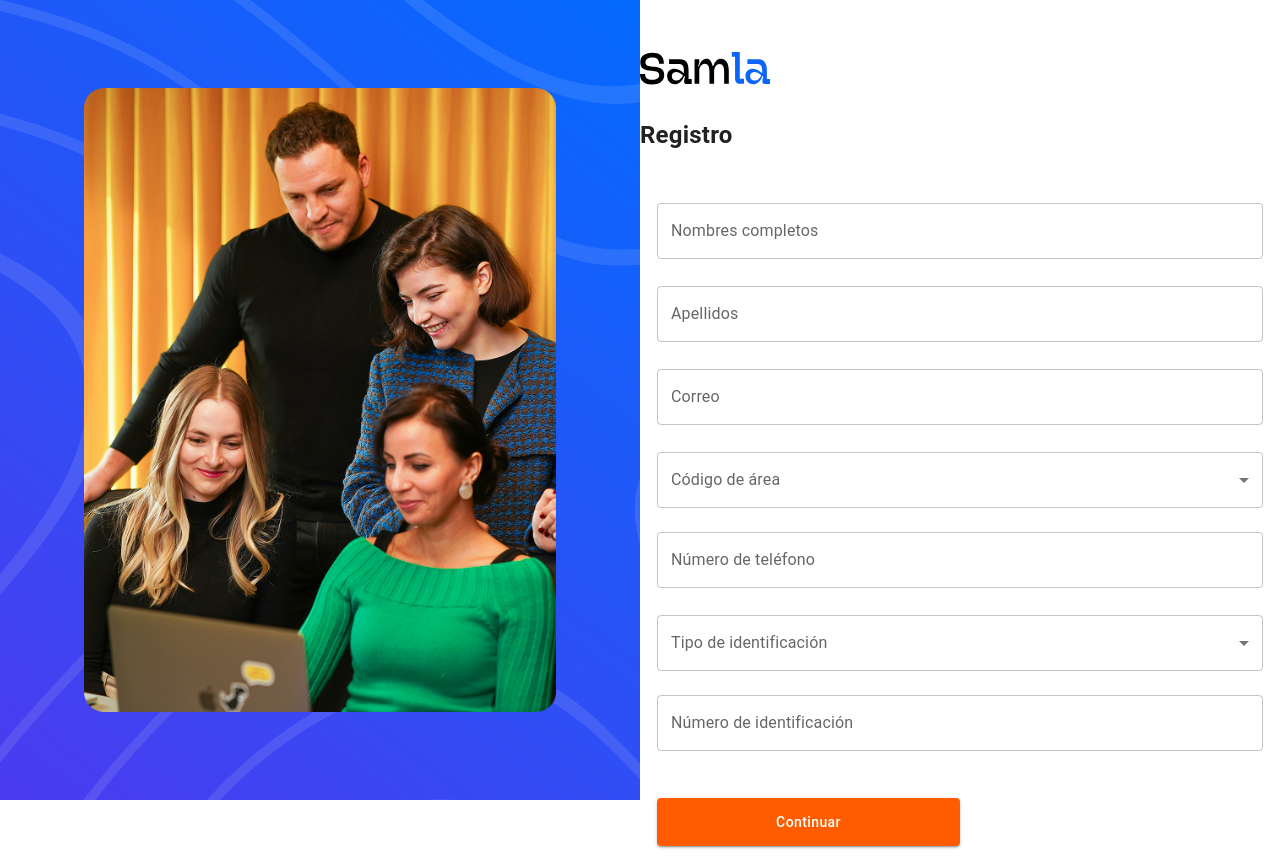
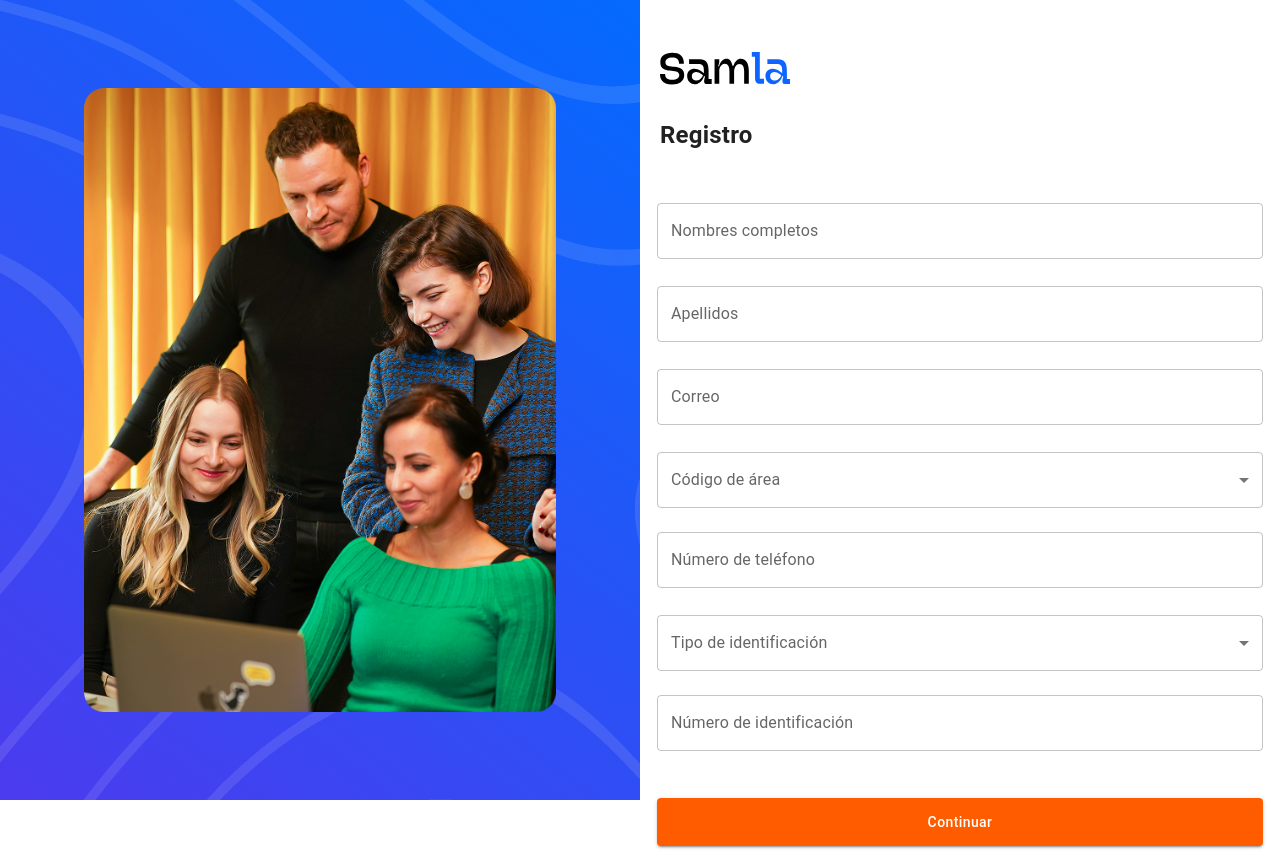
Before and after one commit to ediloaz/Plataforma-de-registro-y-listado-de-usuarios, a React (Vite) app in the folder frontend/: page /Register in a window 1280 px wide. Built offline with nearby package versions, Linux system fonts and the light colour scheme; no server answers; what @mui/x-data-grid-premium would draw is missing.

Commit message:
redirect home to register page

```diff
--- a/frontend/src/components/RegisterButtonActions/RegisterButtonActions.jsx
+++ b/frontend/src/components/RegisterButtonActions/RegisterButtonActions.jsx
@@ -9,7 +9,7 @@
 
   return (
     <Grid container width="100%" px="17px">
-      <Grid item xs={12} md={6}>
+      <Grid item xs={12} md={step == 0 ? 12 : 6}>
         <Button variant="contained" color="primary" sx={{ height: '48px', textTransform: 'none' }} fullWidth onClick={onContinue}>Continuar</Button>
       </Grid>
       <Grid item xs={12} md={6}>
--- a/frontend/src/components/RegisterTitle/RegisterTitle.jsx
+++ b/frontend/src/components/RegisterTitle/RegisterTitle.jsx
@@ -15,7 +15,7 @@
   const displayBackButton = step !== 0;
 
   return (
-    <Grid container width="100%">
+    <Grid container width="100%" pl={{ xs: "0", md: "20px" }}>
       <Grid item xs={12} pt="42px" pb="32px" display="flex" justifyContent={{ xs: "center", md: "start" }} alignItems="center">
         {displayBackButton && (
           <IconButton onClick={onPrevious} sx={{ display: { xs: 'block', md: 'none' }, position: "absolute", left: "10px"}}>
--- a/frontend/src/components/RegisterTopBar/RegisterTopBar.jsx
+++ b/frontend/src/components/RegisterTopBar/RegisterTopBar.jsx
@@ -6,13 +6,12 @@
 import { Resources } from "@theme/Resources";
 
 export const RegisterTopBar = ({ step, displayImage }) => {
-  if (step == 0) return;
-
   const { logo, backgroundTopBar, loginBackground } = Resources();
 
   return (
     <AppBar position={displayImage ? "relative" : "fixed"} enableColorOnDark
       sx={{
+        display: { xs: "block", md: step == 0 ? 'none' : 'block'},
         width: '100%',
         maxHeight: '610px',
         zIndex: (theme) => theme.zIndex.drawer + 1,
--- a/frontend/src/pages/Register/BasicForm/BasicForm.jsx
+++ b/frontend/src/pages/Register/BasicForm/BasicForm.jsx
@@ -31,6 +31,7 @@
       <Grid item xs={12} pb="24px">
         <SelectInput label="Tipo de identificación" placeholder="Seleccionar" fullWidth color="secondary" {...register("phone", "select")}>
           <MenuItem value="cedula">Cédula</MenuItem>
+          <MenuItem value="juridica">Jurídica</MenuItem>
           <MenuItem value="pasaporte">Pasaporte</MenuItem>
         </SelectInput>
       </Grid>
--- a/frontend/src/routes/Router.jsx
+++ b/frontend/src/routes/Router.jsx
@@ -13,7 +13,7 @@
     <BrowserRouter>
       <Routes>
         <Route element={<EmptyLayout />}>
-          <Route path="/" element={<Home />} />
+          <Route path="/" element={<Register />} />
           <Route path="/Home" element={<Home />} />
           <Route path="/Inicio" element={<Home />} />
           <Route path="/Registrar" element={<Register />} />
```
